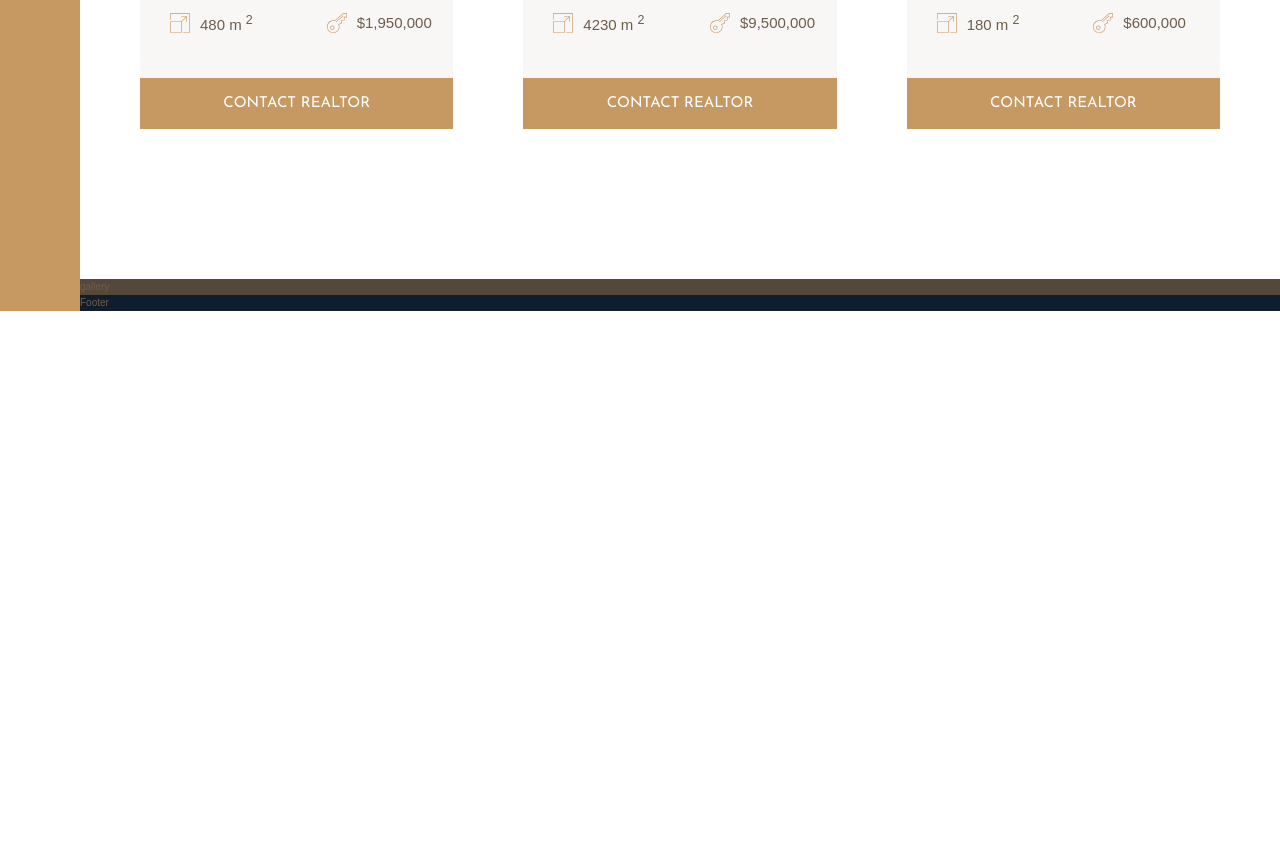
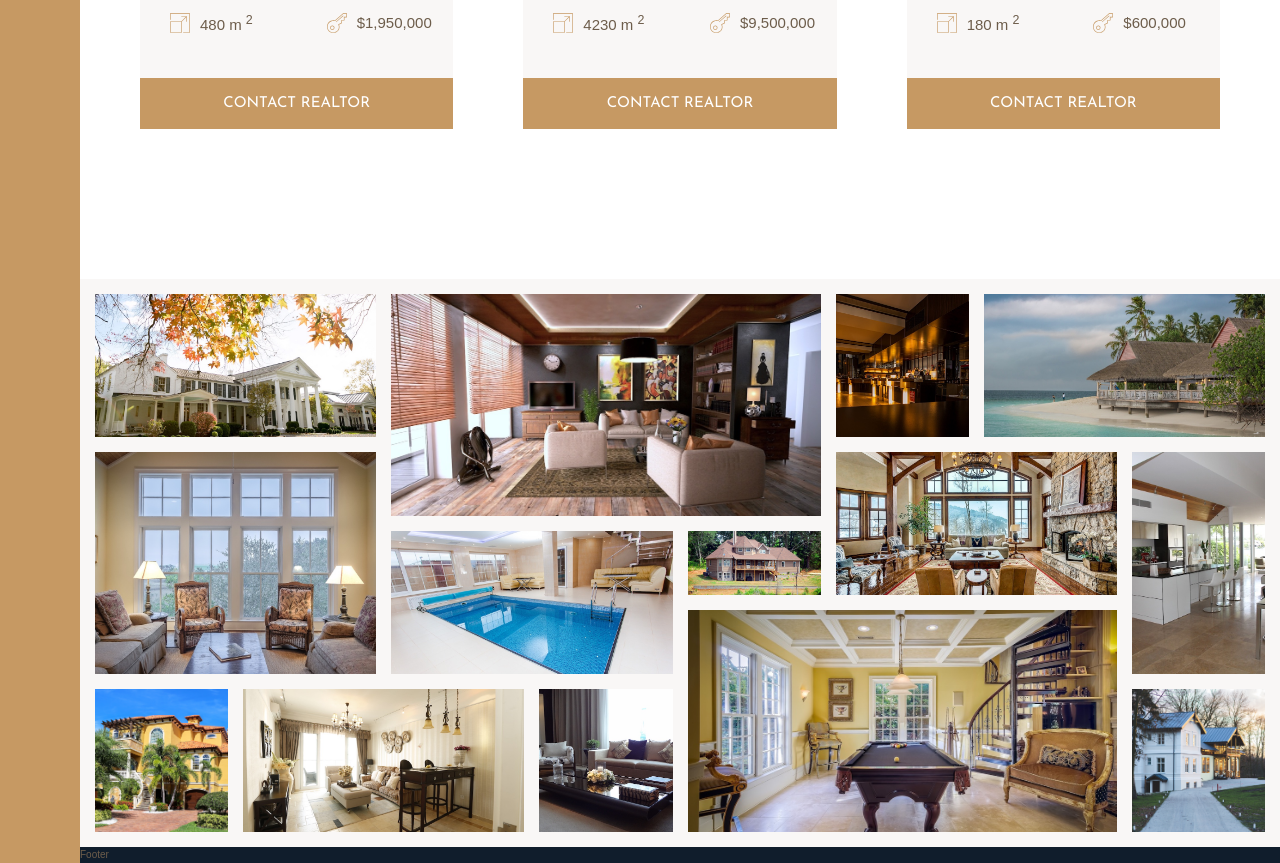
Before and after one commit to Sumally007/Nexter, a website: page index.html in a window 1280 px wide. Shown: the part 2851-3714 px from the top of the page. Before the commit the page ends 3162 px from the top, so only its background shows below. Drawn offline with Linux system fonts and the light colour scheme.

Commit message:
Building the Gallery

```diff
--- a/index.html
+++ b/index.html
@@ -316,7 +316,83 @@
       </div>
     </section>
 
-    <section class="gallery">gallery</section>
+    <section class="gallery">
+      <figure class="gallery__item gallery__item--1">
+        <img src="img/gal-1.jpeg" alt="Gallery image 1" class="gallery__img" />
+      </figure>
+
+      <figure class="gallery__item gallery__item--2">
+        <img src="img/gal-2.jpeg" alt="Gallery image 2" class="gallery__img" />
+      </figure>
+
+      <figure class="gallery__item gallery__item--3">
+        <img src="img/gal-3.jpeg" alt="Gallery image 3" class="gallery__img" />
+      </figure>
+
+      <figure class="gallery__item gallery__item--4">
+        <img src="img/gal-4.jpeg" alt="Gallery image 4" class="gallery__img" />
+      </figure>
+
+      <figure class="gallery__item gallery__item--5">
+        <img src="img/gal-5.jpeg" alt="Gallery image 5" class="gallery__img" />
+      </figure>
+
+      <figure class="gallery__item gallery__item--6">
+        <img src="img/gal-6.jpeg" alt="Gallery image 6" class="gallery__img" />
+      </figure>
+
+      <figure class="gallery__item gallery__item--7">
+        <img src="img/gal-7.jpeg" alt="Gallery image 7" class="gallery__img" />
+      </figure>
+
+      <figure class="gallery__item gallery__item--8">
+        <img src="img/gal-8.jpeg" alt="Gallery image 8" class="gallery__img" />
+      </figure>
+
+      <figure class="gallery__item gallery__item--9">
+        <img src="img/gal-9.jpeg" alt="Gallery image 9" class="gallery__img" />
+      </figure>
+
+      <figure class="gallery__item gallery__item--10">
+        <img
+          src="img/gal-10.jpeg"
+          alt="Gallery image 10"
+          class="gallery__img"
+        />
+      </figure>
+
+      <figure class="gallery__item gallery__item--11">
+        <img
+          src="img/gal-11.jpeg"
+          alt="Gallery image 11"
+          class="gallery__img"
+        />
+      </figure>
+
+      <figure class="gallery__item gallery__item--12">
+        <img
+          src="img/gal-12.jpeg"
+          alt="Gallery image 12"
+          class="gallery__img"
+        />
+      </figure>
+
+      <figure class="gallery__item gallery__item--13">
+        <img
+          src="img/gal-13.jpeg"
+          alt="Gallery image 13"
+          class="gallery__img"
+        />
+      </figure>
+
+      <figure class="gallery__item gallery__item--14">
+        <img
+          src="img/gal-14.jpeg"
+          alt="Gallery image 14"
+          class="gallery__img"
+        />
+      </figure>
+    </section>
 
     <footer class="footer">Footer</footer>
   </body>
--- a/sass/_gallery.scss
+++ b/sass/_gallery.scss
@@ -1,4 +1,89 @@
 .gallery{
-    background-color: $color-grey-dark-1;
+    background-color: $color-grey-light-1;
     grid-column: full-start / full-end;
+
+    display: grid;
+    grid-template-columns: repeat(8, 1fr);
+    grid-template-rows: repeat(7, 5vw);
+    grid-gap: 1.5rem;
+    padding: 1.5rem;
+
+
+    &__item{
+        &--1{
+            grid-row: 1 / span 2;
+            grid-column: 1 / span 2;
+        }
+
+        &--2{
+            grid-row: 1 / span 3;
+            grid-column: 3 / span 3;
+        }
+
+        &--3{
+            grid-row: 1 / span 2;
+            grid-column: 6 / span 1;
+
+        }
+
+        &--4{
+            grid-row: 1 / span 2;
+            grid-column: 7 / -1;
+        }
+
+        &--5{
+            grid-row: 3 / span 3;
+            grid-column: 1 / span 2;
+        }
+
+        &--6{
+            grid-row: 4 / span 2;
+            grid-column: 3 / span 2;
+        }
+
+        &--7{
+            grid-row: 4 / span 1;
+            grid-column: 5 / span 1;
+        }
+
+        &--8{
+            grid-row: 3 / span 2;
+            grid-column: 6 / span 2;
+        }
+
+        &--9{
+            grid-row: 3 / span 3;
+        }
+
+        &--10{
+            grid-row: 6 / span 2;
+            grid-column: 1 / span 1;
+        }
+
+        &--11{
+            grid-row: 6 / span 2;
+            grid-column: 2 / span 2;
+        }
+
+        &--12{
+            grid-row: 6 / span 2;
+            grid-column: 4 / span 1;
+        }
+
+        &--13{
+            grid-row: 5 / span 3;
+            grid-column: 5 / span 3;
+        }
+
+        &--14{
+            grid-row: 6 / span 2;
+        }
+    }
+
+    &__img{
+        width: 100%;
+        height: 100%;
+        object-fit: cover;
+        display: block;
+    }
 }
```
Also changed, not shown: css/style.css, 1 other file.
